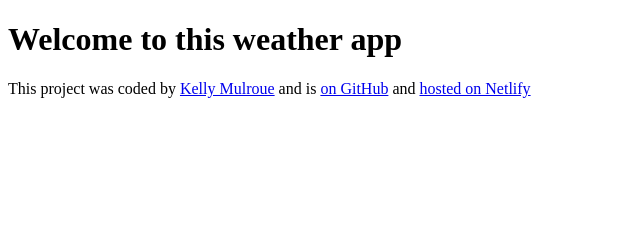
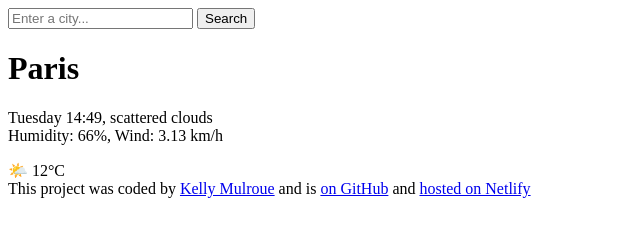
Before and after one commit to KMulroue/weather-app, a plain HTML site: page index.html in a window 1280 px wide. Shown: the whole page, without its empty margins (0-640 px from the left). Drawn offline with Linux system fonts and the light colour scheme.

Commit message:
Added the project HTML

```diff
--- a/index.html
+++ b/index.html
@@ -6,7 +6,23 @@
     <title>Weather app</title>
   </head>
   <body>
-    <h1>Welcome to this weather app</h1>
+    <header>
+      <form>
+        <input type="search" placeholder="Enter a city..." required />
+        <input type="submit" value="Search" />
+      </form>
+    </header>
+    <main>
+      <div>
+        <h1>Paris</h1>
+        <p>
+          Tuesday 14:49, scattered clouds
+          <br />
+          Humidity: 66%, Wind: 3.13 km/h
+        </p>
+      </div>
+      <div>🌤️ 12°C</div>
+    </main>
     <footer>
       This project was coded by
       <a href="https://github.com/KMulroue" target="_blank">Kelly Mulroue</a>
```
